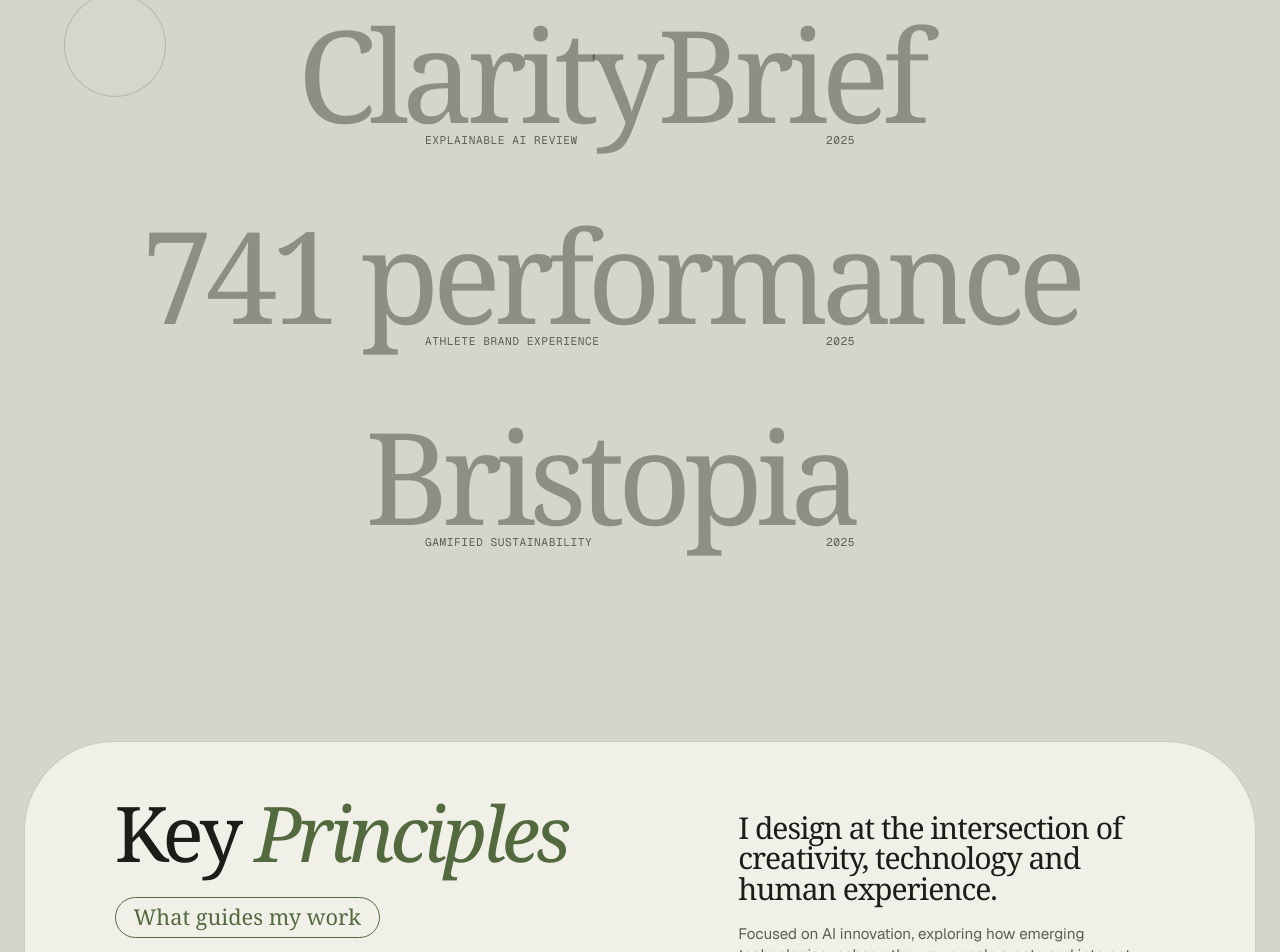
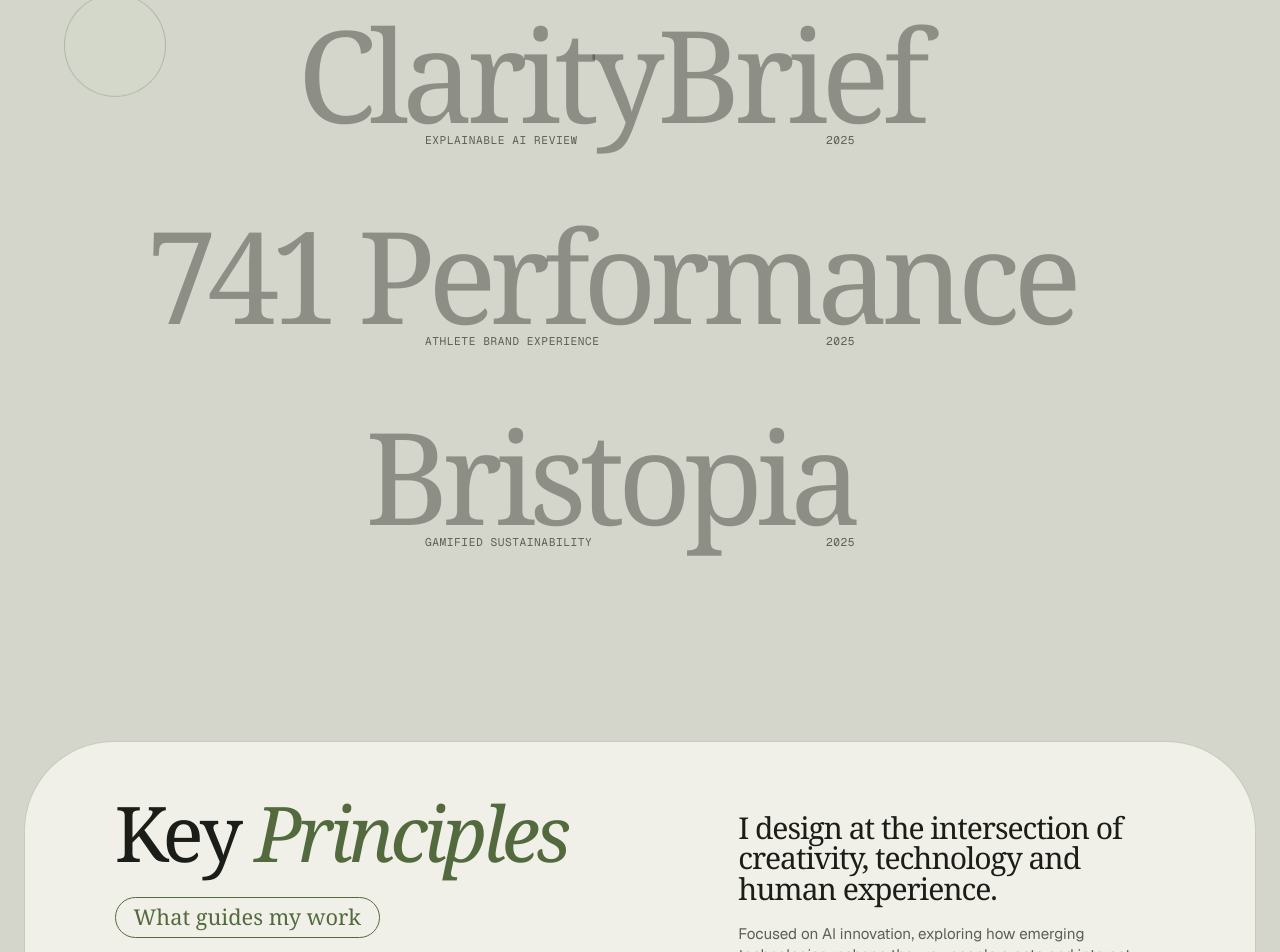
Before and after one commit to youngchen1233214399-afk/portfolio, a Next.js app: page / in a window 1280 px wide. Shown: the part 3721-4673 px from the top of the page. Built offline with nearby package versions, Linux system fonts and the light colour scheme.

Commit message:
Clarify 741 project title

```diff
--- a/components/project-detail.module.css
+++ b/components/project-detail.module.css
@@ -121,6 +121,13 @@
   font-weight: 430;
   letter-spacing: -0.065em;
   line-height: 0.78;
+}
+
+.projectCode {
+  font-family: Georgia, "Times New Roman", serif;
+  font-feature-settings: "lnum" 1;
+  font-variant-numeric: lining-nums;
+  letter-spacing: -0.075em;
 }
 
 .chapter {
--- a/components/project-detail.tsx
+++ b/components/project-detail.tsx
@@ -6,6 +6,7 @@ import Link from "next/link";
 import { motion, useReducedMotion } from "motion/react";
 import { useEffect, useRef, useState } from "react";
 import type { PortfolioProject } from "@/data/projects";
+import { ProjectName } from "./project-name";
 import styles from "./project-detail.module.css";
 
 type ProjectDetailProps = {
@@ -109,7 +110,13 @@ export function ProjectDetail({ project, nextProject }: ProjectDetailProps) {
         >
           {activeIndex === 0 ? (
             <>
-              <h1 className="display-type">{project.name}</h1>
+              <h1 className="display-type">
+                <ProjectName
+                  name={project.name}
+                  displayCode={project.displayCode}
+                  codeClassName={styles.projectCode}
+                />
+              </h1>
               <p className={styles.type}>{project.type}</p>
             </>
           ) : (
--- /dev/null
+++ b/components/project-name.tsx
@@ -0,0 +1,20 @@
+type ProjectNameProps = {
+  name: string;
+  displayCode?: string;
+  codeClassName?: string;
+};
+
+export function ProjectName({ name, displayCode, codeClassName }: ProjectNameProps) {
+  if (!displayCode || !name.startsWith(displayCode)) {
+    return name;
+  }
+
+  const title = name.slice(displayCode.length).trimStart();
+
+  return (
+    <>
+      <span className={codeClassName}>{displayCode}</span>
+      {title ? ` ${title}` : null}
+    </>
+  );
+}
--- a/components/project-showcase.module.css
+++ b/components/project-showcase.module.css
@@ -149,6 +149,13 @@
   line-height: 0.76;
 }
 
+.projectCode {
+  font-family: Georgia, "Times New Roman", serif;
+  font-feature-settings: "lnum" 1;
+  font-variant-numeric: lining-nums;
+  letter-spacing: -0.075em;
+}
+
 .projectMeta {
   display: flex;
   min-width: min(100%, 430px);
--- a/components/project-showcase.tsx
+++ b/components/project-showcase.tsx
@@ -6,6 +6,7 @@ import Link from "next/link";
 import { AnimatePresence, motion, useReducedMotion } from "motion/react";
 import { useState, type CSSProperties } from "react";
 import { projects } from "@/data/projects";
+import { ProjectName } from "./project-name";
 import styles from "./project-showcase.module.css";
 
 export function ProjectShowcase() {
@@ -93,7 +94,13 @@ export function ProjectShowcase() {
                 onMouseLeave={() => setActiveSlug(null)}
               >
                 <span className={styles.nameRow}>
-                  <span className={`display-type ${styles.projectName}`}>{project.name}</span>
+                  <span className={`display-type ${styles.projectName}`}>
+                    <ProjectName
+                      name={project.name}
+                      displayCode={project.displayCode}
+                      codeClassName={styles.projectCode}
+                    />
+                  </span>
                   <ArrowRight aria-hidden="true" size={34} weight="regular" />
                 </span>
                 <span className={styles.projectMeta}>
--- a/data/projects.ts
+++ b/data/projects.ts
@@ -10,6 +10,7 @@ export type ProjectSlide = {
 export type PortfolioProject = {
   slug: string;
   name: string;
+  displayCode?: string;
   type: string;
   year: string;
   liveUrl: string;
@@ -105,7 +106,8 @@ export const projects: PortfolioProject[] = [
   },
   {
     slug: "741",
-    name: "741 performance",
+    name: "741 Performance",
+    displayCode: "741",
     type: "Athlete brand experience",
     year: "2025",
     liveUrl: "https://741qrcode.netlify.app/",
@@ -137,7 +139,7 @@ export const projects: PortfolioProject[] = [
         chapter: "Outcome",
         title: "A complete, connected prototype",
         description:
-          "I delivered a live end-to-end prototype spanning five connected areas — QR entry, shop, community, leaderboard and athlete profile. It includes rarity mechanics and artist-collaboration framing for collectible pods, transparent drop odds for mystery boxes, a four-tier rewards system, and an Apple Watch-linked performance dashboard with match-by-match charts.",
+          "I delivered a live end-to-end prototype spanning five connected areas: QR entry, shop, community, leaderboard and athlete profile. It includes rarity mechanics and artist-collaboration framing for collectible pods, transparent drop odds for mystery boxes, a four-tier rewards system, and an Apple Watch-linked performance dashboard with match-by-match charts.",
         image: "/projects/741-outcome-flatlay.webp",
         alt: "741 community, leaderboard, shop and performance screens shown in a flat-lay composition",
         surface: "#e6e8e5",
```
